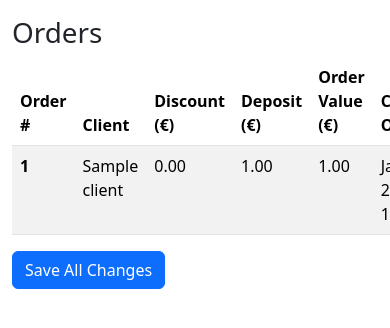
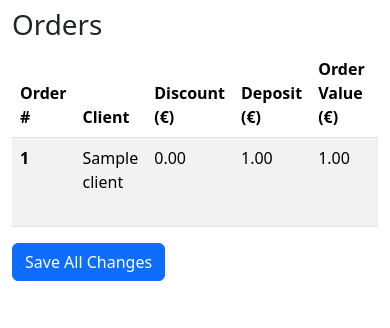
Before and after one commit to dimispapa/slotted-need, a Django app: page /orders/ in a window 390 px wide; the page is wider, and only the part inside the window is pictured. Shown: the part 64-392 px from the top of that part. Run offline with Django 5.2, Linux system fonts and the light colour scheme; tables that the repository leaves empty hold one stand-in row (values such as "Sample post").

Commit message:
feat: make order table responsive

```diff
--- a/orders/templates/orders/orders.html
+++ b/orders/templates/orders/orders.html
@@ -1,11 +1,12 @@
 {% extends 'base.html' %}
 {% block content %}
-<div class="container mt-3">
+<div class="container mt-2 mt-md-4">
   <h1>Orders</h1>
   <!-- Form start -->
   <form method="post" id="order-list-form" action="{% url 'orders' %}">
     {% csrf_token %}
     <!-- Orders table -->
+    <div class="table-responsive">
       <table class="table table-striped table-hover">
         <!-- Formset management hidden fields -->
         {{ formset.management_form }}
@@ -46,6 +47,7 @@
           {% endfor %}
         </tbody>
       </table>
+    </div>
     <!-- Save All Changes button -->
     <button type="submit" class="btn btn-primary">Save All Changes</button>
 </div>
```
Lines whose indentation alone changed are shown as unchanged.
